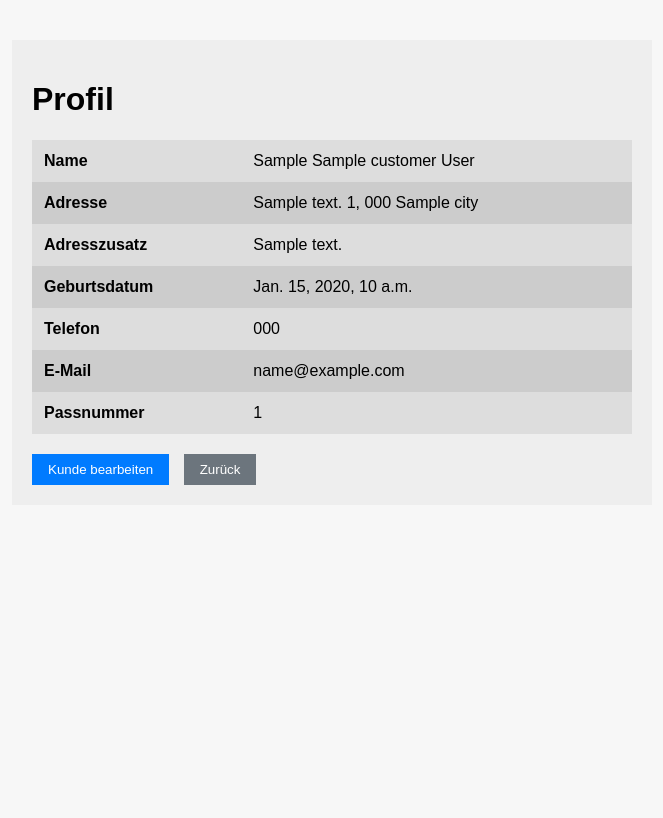
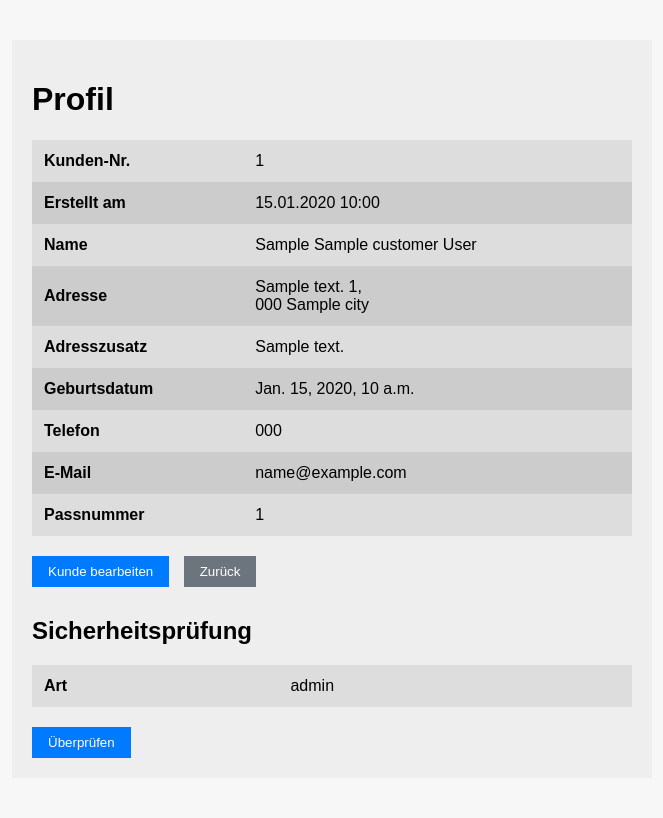
Before and after one commit to matsohms/1LuftiBank, a Django app: template core/templates/customer_detail.html in a window 1280 px wide. Shown: the whole page, without its empty margins (308-971 px from the left). Before the commit the page ends 485 px from the top, so only its background shows below. Run offline with Django 4.2, Linux system fonts and the light colour scheme; the template is opened without the code that fills it: most values are stand-ins (such as "Sample title", 1, 10 or a date in 2020).

Commit message:
Update customer_detail.html

```diff
--- a/core/templates/customer_detail.html
+++ b/core/templates/customer_detail.html
@@ -19,8 +19,15 @@
   <div class="container">
     <h1>Profil</h1>
     <table>
-      <tr><th>Name</th><td>{{ customer.first_name }} {% if customer.middle_names %}{{ customer.middle_names }} {% endif %}{{ customer.last_name }}</td></tr>
-      <tr><th>Adresse</th><td>{{ customer.address_line1 }} {{ customer.house_number }}, {{ customer.postal_code }} {{ customer.city }}</td></tr>
+      <tr><th>Kunden-Nr.</th><td>{{ customer.customer_number }}</td></tr>
+      <tr><th>Erstellt am</th><td>{{ customer.created_at|date:"d.m.Y H:i" }}</td></tr>
+      <tr><th>Name</th>
+          <td>{{ customer.first_name }} {% if customer.middle_names %}{{ customer.middle_names }} {% endif %}{{ customer.last_name }}</td>
+      </tr>
+      <tr><th>Adresse</th>
+          <td>{{ customer.address_line1 }} {{ customer.house_number }},<br>
+              {{ customer.postal_code }} {{ customer.city }}</td>
+      </tr>
       {% if customer.address_extra %}
       <tr><th>Adresszusatz</th><td>{{ customer.address_extra }}</td></tr>
       {% endif %}
@@ -31,8 +38,37 @@
       <tr><th>Passnummer</th><td>{{ customer.passport_number }}</td></tr>
       {% endif %}
     </table>
-    <a href="{% url 'customer_edit' customer.pk %}"><button class="btn-primary">Kunde bearbeiten</button></a>
-    <a href="{% url 'customer_list' %}"><button class="btn-secondary">Zurück</button></a>
+
+    <!-- Aktionen -->
+    <div style="margin-bottom:20px;">
+      <a href="{% url 'customer_edit' customer.pk %}"><button class="btn-primary">Kunde bearbeiten</button></a>
+      <a href="{% url 'customer_list' %}"><button class="btn-secondary">Zurück</button></a>
+    </div>
+
+    <!-- Sicherheitsprüfung -->
+    {% if customer.security_level != 'none' %}
+    <div style="margin-top:30px;">
+      <h2>Sicherheitsprüfung</h2>
+      <form method="post" action="{% url 'customer_security' customer.pk %}">{% csrf_token %}
+        <table>
+          <tr><th>Art</th><td>{{ customer.get_security_level_display }}</td></tr>
+          {% if customer.security_level == 'question' %}
+          <tr><th>Frage</th><td>{{ customer.get_security_question_display }}</td></tr>
+          <tr><th>Antwort</th>
+            <td><input type="password" name="security_answer"
+                       style="width:100%; padding:8px; background:#fff; border:1px solid #ccc;"></td>
+          </tr>
+          {% elif customer.security_level == 'pin' %}
+          <tr><th>PIN</th>
+            <td><input type="password" name="security_answer"
+                       style="width:100%; padding:8px; background:#fff; border:1px solid #ccc;"></td>
+          </tr>
+          {% endif %}
+        </table>
+        <button type="submit" class="btn-primary">Überprüfen</button>
+      </form>
+    </div>
+    {% endif %}
   </div>
 </body>
 </html>
```
